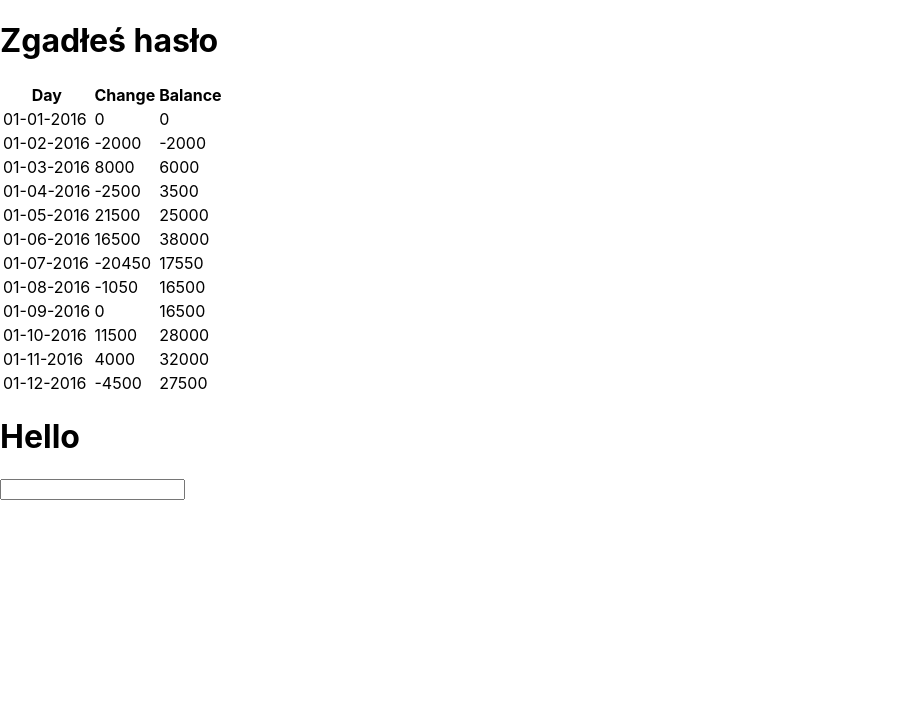
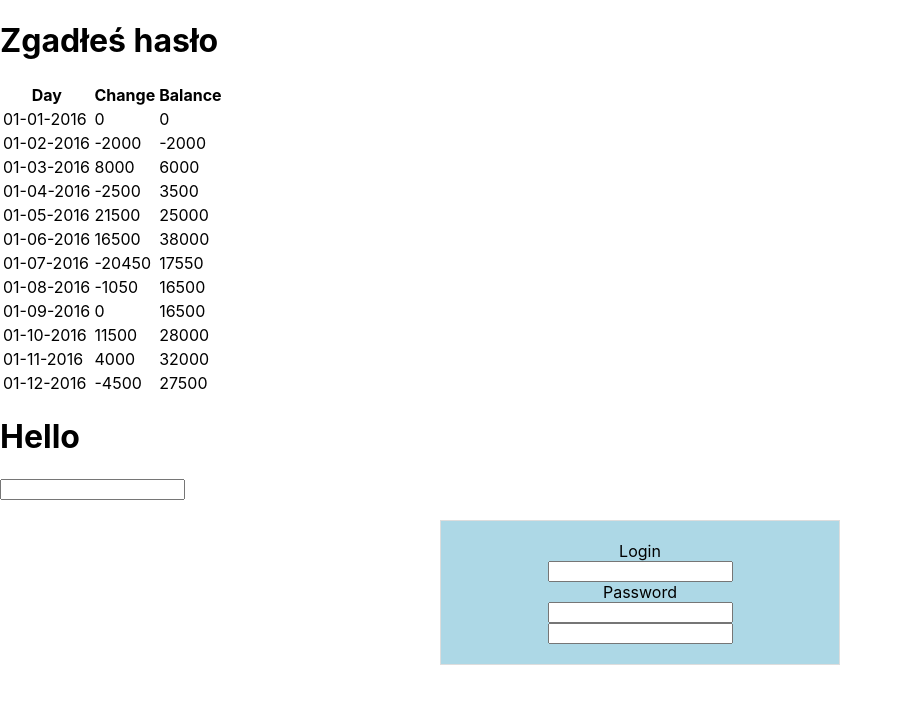
Before and after one commit to MMarek/zadania_12, a React (Create React App) app: page /#/ in a window 1280 px wide. Shown: the top 704 px of the page, without its empty margins (0-903 px from the left). Built offline with nearby package versions, Linux system fonts and the light colour scheme.

Commit message:
login style

```diff
--- a/src/components/home.js
+++ b/src/components/home.js
@@ -2,6 +2,7 @@ import React, {Component} from "react";
 import Task01 from "./task01";
 import Task02 from "./task02";
 import Task03 from "./task03";
+import Task04 from "./task04";
 
 class Home extends Component{
 
@@ -11,6 +12,7 @@ class Home extends Component{
              <Task01/>
              <Task02/>
              <Task03/>
+             <Task04/>
             </>
         );
     }
--- a/src/components/task04.js
+++ b/src/components/task04.js
@@ -54,7 +54,43 @@ class Login extends Component {
     render() {
         const {user} = this.state;
         if (user) {
-            return ()
+            return (
+                <>
+                    <h1>Witaj {user.name} {user.surname}</h1>
+                    <p>Ostatnie logowanie: {user.lastLogin.toLocalDateString()}</p>
+                </>
+            )
         }
+
+        let style = {
+            display: 'flex',
+            flexDirection: 'column',
+            justifyContent: 'center',
+            alignItems: 'center',
+            margin: '20px auto',
+            background: 'lightblue',
+            width: '400px',
+            border: '1px solid #ddd',
+            padding: '20px',
+            boxSizing: 'border-box'
+        };
+
+        return (
+            <form style={style} method="POST" onSubmit={this.handleSubmitForm}>
+                <label>Login</label>
+                <input/>
+                <label>Password</label>
+
+                <input/>
+
+                <input/>
+            </form>
+        )
     }
 }
+
+function Task04() {
+    return <Login/>
+}
+
+export default Task04;
```
